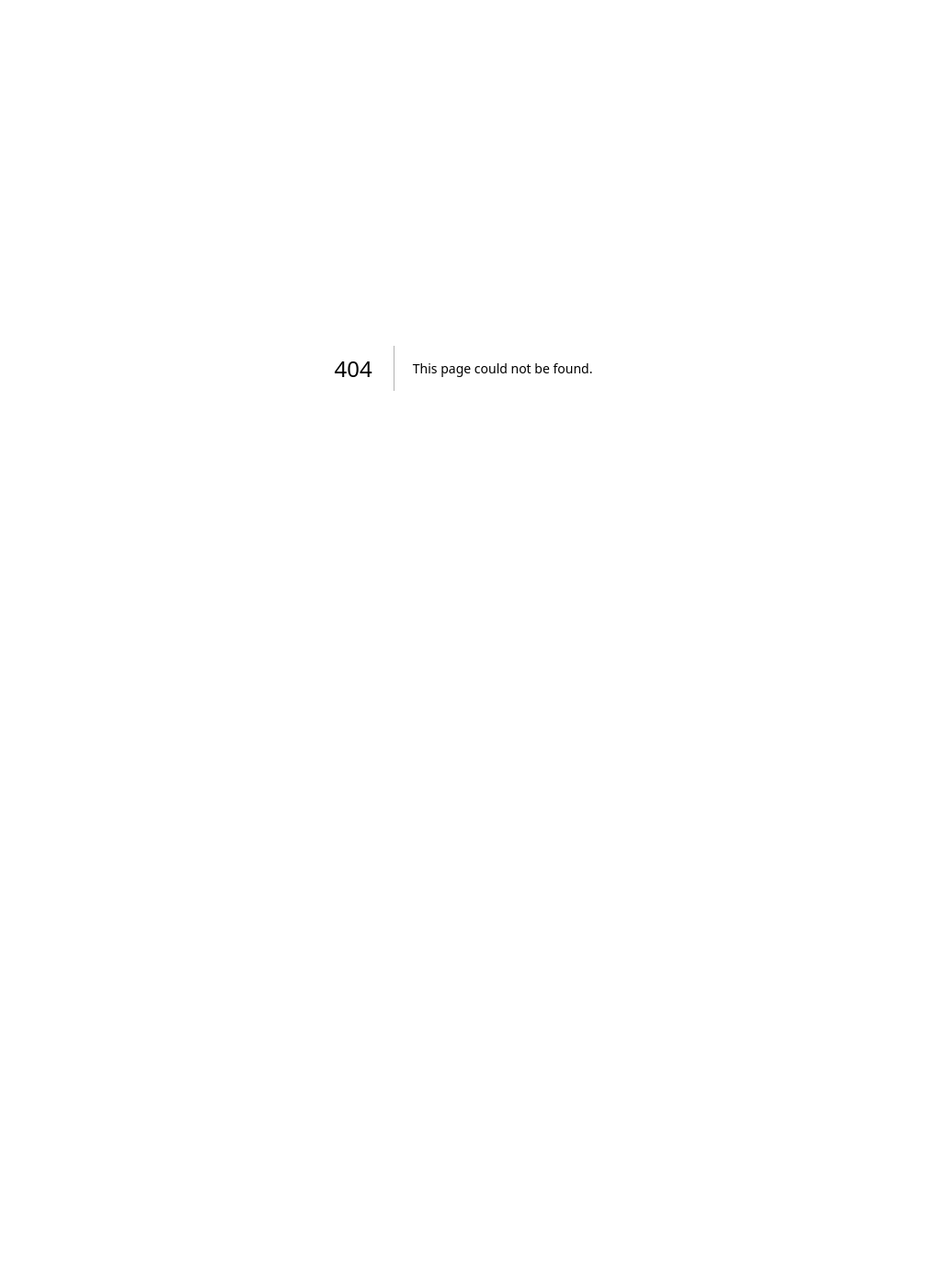
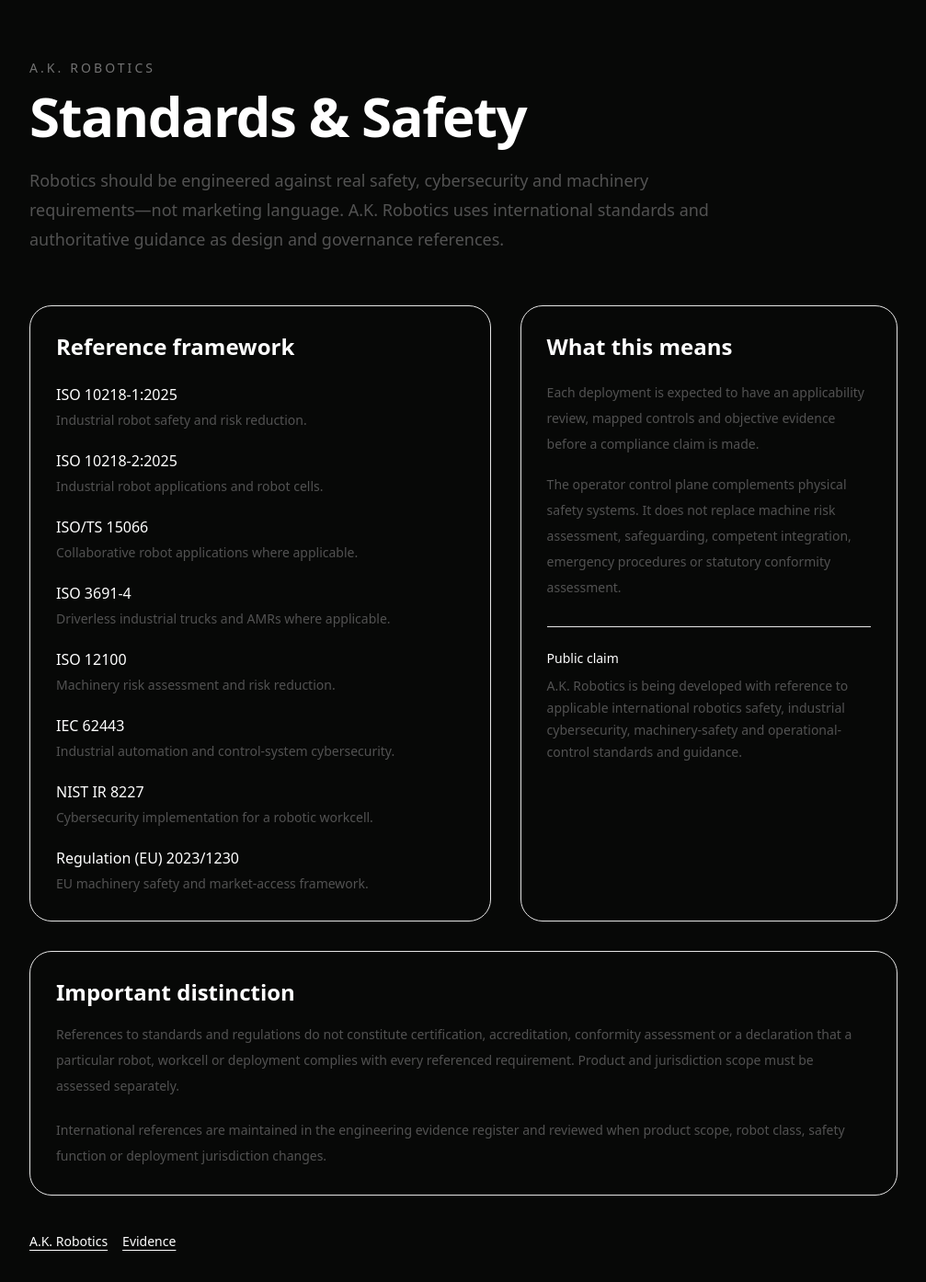
Before and after one commit to Mind-Reply/A11-K, a Next.js app: page /standards-safety in a window 1280 px wide. Before the commit this address had no page. Shown: the top 1394 px of the page at 92% size, without its empty margins (136-1143 px from the left). Before the commit the page ends 800 px from the top, so only its background shows below. Built offline with nearby package versions, Linux system fonts and the light colour scheme.

Commit message:
A.K. Robotics: add international standards and safety evidence baseline

```diff
--- /dev/null
+++ b/app/standards-safety/page.tsx
@@ -0,0 +1,103 @@
+import Link from "next/link";
+
+export const metadata = {
+  title: "Standards & Safety | A.K. Robotics",
+  description:
+    "International standards, safety engineering and cybersecurity references informing A.K. Robotics.",
+};
+
+const references = [
+  ["ISO 10218-1:2025", "Industrial robot safety and risk reduction."],
+  ["ISO 10218-2:2025", "Industrial robot applications and robot cells."],
+  ["ISO/TS 15066", "Collaborative robot applications where applicable."],
+  ["ISO 3691-4", "Driverless industrial trucks and AMRs where applicable."],
+  ["ISO 12100", "Machinery risk assessment and risk reduction."],
+  ["IEC 62443", "Industrial automation and control-system cybersecurity."],
+  ["NIST IR 8227", "Cybersecurity implementation for a robotic workcell."],
+  ["Regulation (EU) 2023/1230", "EU machinery safety and market-access framework."],
+];
+
+export default function StandardsSafetyPage() {
+  return (
+    <main className="mx-auto max-w-5xl px-6 py-16 sm:px-10">
+      <div className="max-w-3xl">
+        <p className="text-sm uppercase tracking-[0.22em] text-neutral-500">
+          A.K. Robotics
+        </p>
+        <h1 className="mt-3 text-4xl font-semibold tracking-tight sm:text-6xl">
+          Standards &amp; Safety
+        </h1>
+        <p className="mt-6 text-lg leading-8 text-neutral-600 dark:text-neutral-300">
+          Robotics should be engineered against real safety, cybersecurity and
+          machinery requirements—not marketing language. A.K. Robotics uses
+          international standards and authoritative guidance as design and
+          governance references.
+        </p>
+      </div>
+
+      <section className="mt-14 grid gap-8 md:grid-cols-[1.1fr_.9fr]">
+        <div className="rounded-3xl border border-neutral-200 p-7 dark:border-neutral-800">
+          <h2 className="text-2xl font-semibold">Reference framework</h2>
+          <div className="mt-6 space-y-5">
+            {references.map(([name, description]) => (
+              <div key={name}>
+                <h3 className="font-medium">{name}</h3>
+                <p className="mt-1 text-sm leading-6 text-neutral-600 dark:text-neutral-400">
+                  {description}
+                </p>
+              </div>
+            ))}
+          </div>
+        </div>
+
+        <div className="rounded-3xl border border-neutral-200 p-7 dark:border-neutral-800">
+          <h2 className="text-2xl font-semibold">What this means</h2>
+          <p className="mt-5 text-sm leading-7 text-neutral-600 dark:text-neutral-400">
+            Each deployment is expected to have an applicability review,
+            mapped controls and objective evidence before a compliance claim is
+            made.
+          </p>
+          <p className="mt-4 text-sm leading-7 text-neutral-600 dark:text-neutral-400">
+            The operator control plane complements physical safety systems. It
+            does not replace machine risk assessment, safeguarding, competent
+            integration, emergency procedures or statutory conformity
+            assessment.
+          </p>
+          <div className="mt-7 border-t border-neutral-200 pt-6 text-sm dark:border-neutral-800">
+            <p className="font-medium">Public claim</p>
+            <p className="mt-2 leading-6 text-neutral-600 dark:text-neutral-400">
+              A.K. Robotics is being developed with reference to applicable
+              international robotics safety, industrial cybersecurity,
+              machinery-safety and operational-control standards and guidance.
+            </p>
+          </div>
+        </div>
+      </section>
+
+      <section className="mt-8 rounded-3xl border border-neutral-200 p-7 dark:border-neutral-800">
+        <h2 className="text-2xl font-semibold">Important distinction</h2>
+        <p className="mt-4 max-w-4xl text-sm leading-7 text-neutral-600 dark:text-neutral-400">
+          References to standards and regulations do not constitute
+          certification, accreditation, conformity assessment or a declaration
+          that a particular robot, workcell or deployment complies with every
+          referenced requirement. Product and jurisdiction scope must be
+          assessed separately.
+        </p>
+        <p className="mt-5 text-sm leading-7 text-neutral-600 dark:text-neutral-400">
+          International references are maintained in the engineering evidence
+          register and reviewed when product scope, robot class, safety
+          function or deployment jurisdiction changes.
+        </p>
+      </section>
+
+      <div className="mt-10 flex flex-wrap gap-4 text-sm">
+        <Link className="underline underline-offset-4" href="/">
+          A.K. Robotics
+        </Link>
+        <Link className="underline underline-offset-4" href="/evidence">
+          Evidence
+        </Link>
+      </div>
+    </main>
+  );
+}
```
